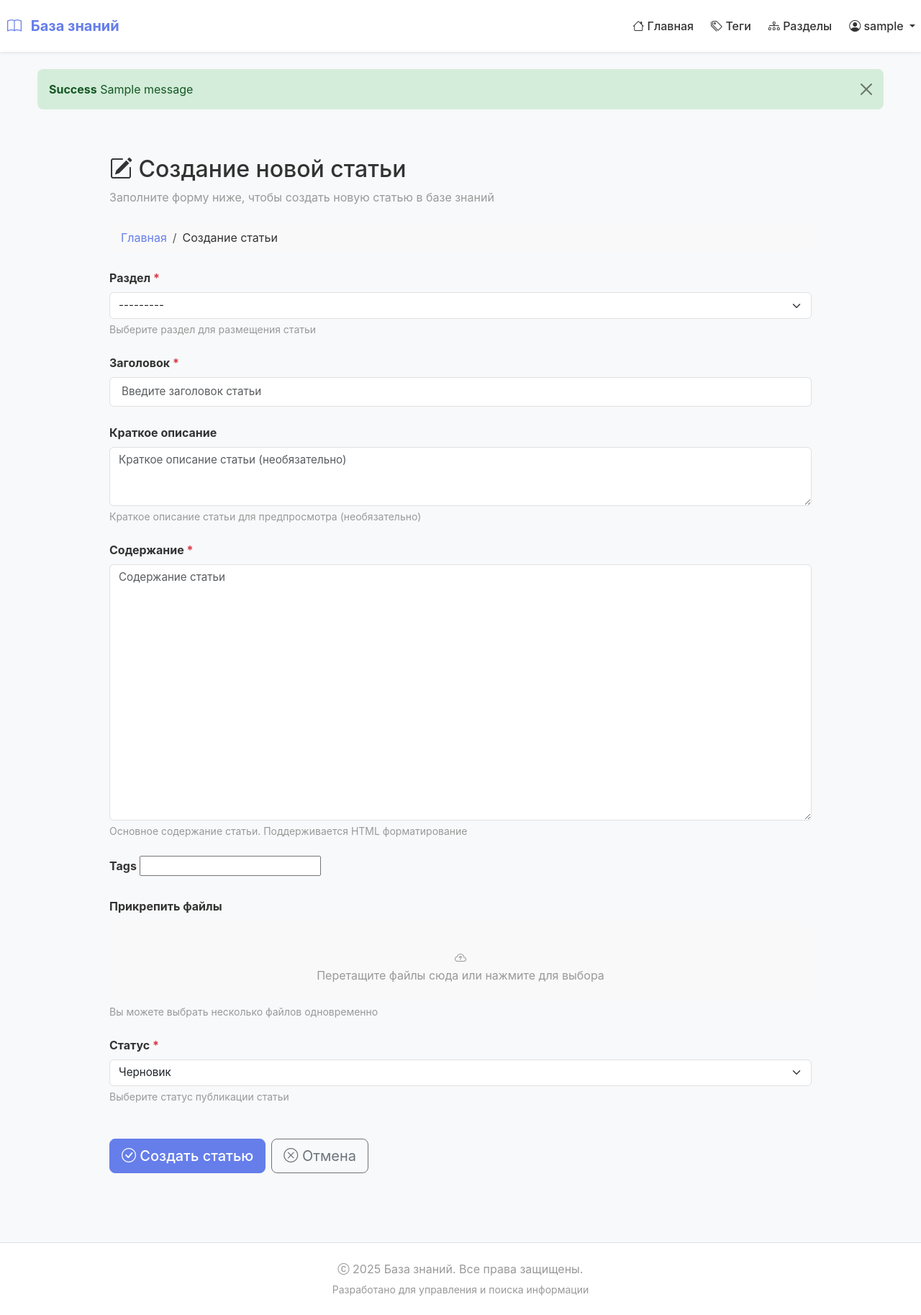
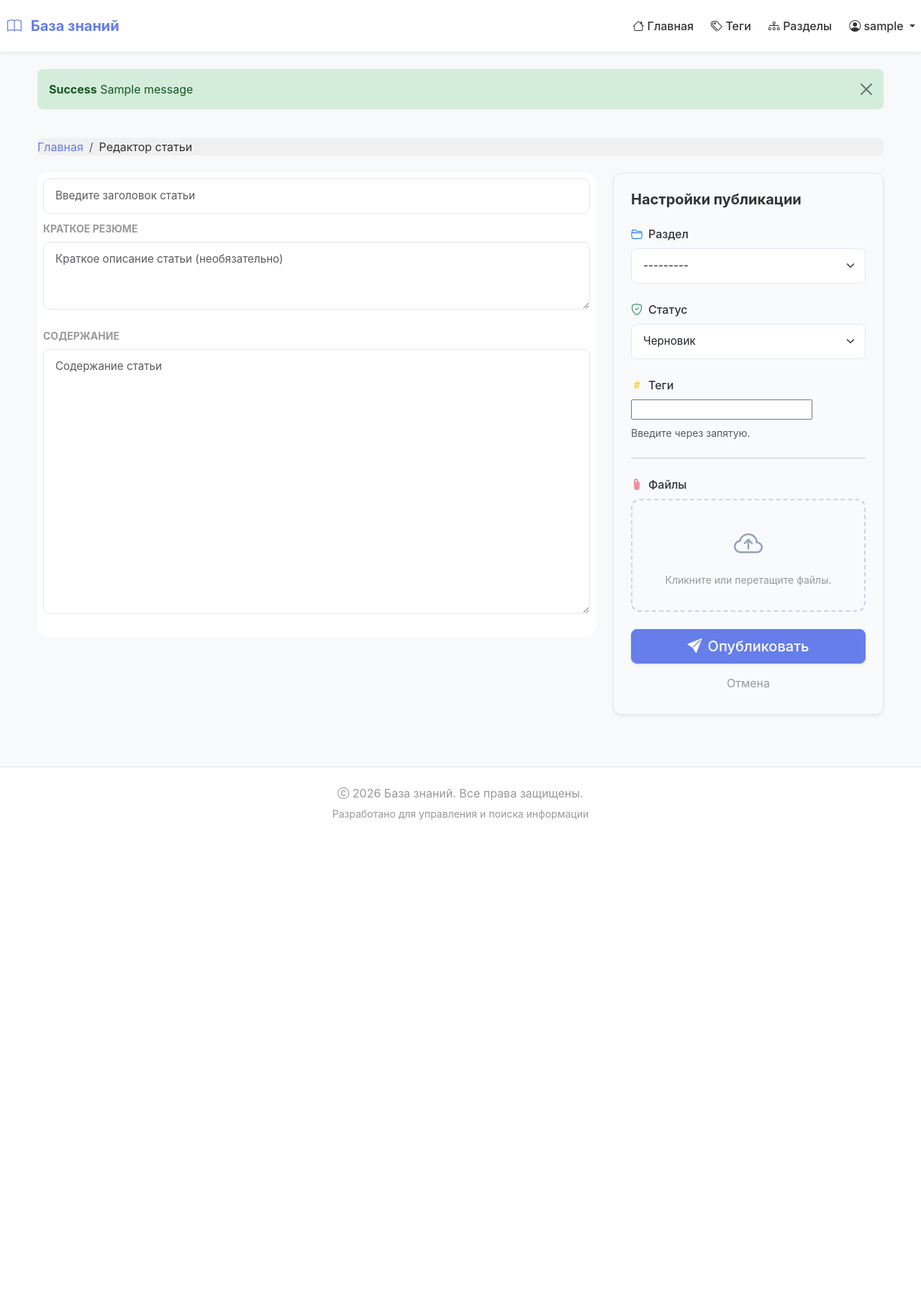
Before and after one commit to Dynbachka/-----_---, a Django app: page /article/create/ in a window 1280 px wide. Shown: the whole page at 72% size. After the commit the page ends 1139 px from the top, so only its background shows below. Run offline with Django 4.2, Linux system fonts and the light colour scheme; a user stored in the database is signed in; tables that the repository leaves empty hold one stand-in row (values such as "Sample post"); one stand-in notice (Sample message) is shown.

Commit message:
0303 почти реди

```diff
--- a/templates/base.html
+++ b/templates/base.html
@@ -408,7 +408,7 @@
     <footer class="mt-5 py-4 border-top">
         <div class="container text-center">
             <p class="text-muted mb-1">
-                <i class="bi bi-c-circle"></i> 2025 База знаний. Все права защищены.
+                <i class="bi bi-c-circle"></i> 2026 База знаний. Все права защищены.
             </p>
             <small class="text-muted">
                 Разработано для управления и поиска информации
--- a/templates/knowledge/create_article.html
+++ b/templates/knowledge/create_article.html
@@ -1,205 +1,195 @@
 {% extends 'base.html' %}
 {% load static %}
 
-{% block title %}Создание статьи{% endblock %}
+{% block title %}Новая статья - База знаний{% endblock %}
 
 {% block content %}
-<div class="container py-5">
-    <div class="row justify-content-center">
-        <div class="col-lg-10">
-            <!-- Заголовок -->
-            <div class="mb-4">
-                <h1 class="h2 mb-2">
-                    <i class="bi bi-pencil-square"></i> Создание новой статьи
-                </h1>
-                <p class="text-muted">Заполните форму ниже, чтобы создать новую статью в базе знаний</p>
-            </div>
+<style>
+    :root {
+        --editor-bg: #ffffff;
+        --sidebar-bg: #f8fafc;
+    }
 
-            <!-- Хлебные крошки -->
+    .editor-container {
+        background-color: var(--editor-bg);
+        border-radius: 1rem;
+    }
+
+    .sidebar-card {
+        background-color: var(--sidebar-bg);
+        border: 1px solid #e2e8f0;
+        border-radius: 0.75rem;
+        position: sticky;
+        top: 2rem;
+    }
+
+    /* Стилизация полей ввода */
+    .form-control, .form-select {
+        border: 1px solid #e2e8f0;
+        padding: 0.75rem 1rem;
+        border-radius: 0.5rem;
+        transition: all 0.2s;
+    }
+
+    .form-control:focus {
+        border-color: #6366f1;
+        box-shadow: 0 0 0 4px rgba(99, 102, 241, 0.1);
+    }
+
+    .title-input {
+        font-size: 2rem;
+        font-weight: 700;
+        border: none !important;
+        padding-left: 0 !important;
+        margin-bottom: 1rem;
+    }
+
+    .title-input:focus {
+        box-shadow: none !important;
+    }
+
+    /* Улучшенная зона загрузки */
+    .dropzone {
+        border: 2px dashed #cbd5e1;
+        border-radius: 0.75rem;
+        padding: 2rem;
+        text-align: center;
+        cursor: pointer;
+        transition: all 0.2s;
+    }
+
+    .dropzone:hover, .dropzone.dragover {
+        border-color: #6366f1;
+        background-color: #f5f7ff;
+    }
+
+    .dropzone i {
+        font-size: 2.5rem;
+        color: #94a3b8;
+    }
+</style>
+
+<div class="container py-4">
+    <!-- Шапка с навигацией -->
     <nav aria-label="breadcrumb" class="mb-4">
-                <ol class="breadcrumb bg-light px-3 py-2 rounded">
-                    <li class="breadcrumb-item"><a href="{% url 'knowledge:home' %}">Главная</a></li>
-                    <li class="breadcrumb-item active">Создание статьи</li>
+        <ol class="breadcrumb">
+            <li class="breadcrumb-item"><a href="{% url 'knowledge:home' %}" class="text-decoration-none">Главная</a></li>
+            <li class="breadcrumb-item active">Редактор статьи</li>
         </ol>
     </nav>
 
-            <!-- Форма создания статьи -->
     <form method="post" enctype="multipart/form-data" class="needs-validation" novalidate>
         {% csrf_token %}
 
-                <!-- Сообщения об ошибках -->
-                {% if form.non_field_errors %}
-                    <div class="alert alert-danger alert-dismissible fade show" role="alert">
-                        <strong>Ошибка!</strong>
-                        {% for error in form.non_field_errors %}
-                            <div>{{ error }}</div>
-                        {% endfor %}
-                        <button type="button" class="btn-close" data-bs-dismiss="alert"></button>
-                    </div>
-                {% endif %}
-
-                <!-- Раздел -->
-                <div class="mb-4">
-                    <label for="{{ form.section.id_for_label }}" class="form-label fw-bold">
-                        {{ form.section.label }}
-                        <span class="text-danger">*</span>
-                    </label>
-                    {{ form.section }}
-                    {% if form.section.errors %}
-                        <div class="invalid-feedback d-block">
-                            {{ form.section.errors.0 }}
-                        </div>
-                    {% endif %}
-                    <small class="text-muted d-block mt-1">Выберите раздел для размещения статьи</small>
-                </div>
-
-                <!-- Заголовок -->
-                <div class="mb-4">
-                    <label for="{{ form.title.id_for_label }}" class="form-label fw-bold">
-                        {{ form.title.label }}
-                        <span class="text-danger">*</span>
-                    </label>
+        <div class="row g-4">
+            <!-- Основная область: Контент -->
+            <div class="col-lg-8">
+                <div class="editor-container p-2">
+                    <!-- Заголовок статьи -->
+                    <div class="mb-2">
                         {{ form.title }}
                         {% if form.title.errors %}
-                        <div class="invalid-feedback d-block">
-                            {{ form.title.errors.0 }}
-                        </div>
+                            <div class="text-danger small">{{ form.title.errors.0 }}</div>
                         {% endif %}
                     </div>
 
                     <!-- Краткое описание -->
                     <div class="mb-4">
-                    <label for="{{ form.summary.id_for_label }}" class="form-label fw-bold">
-                        {{ form.summary.label }}
-                    </label>
+                        <label class="form-label text-muted small fw-bold text-uppercase">Краткое резюме</label>
                         {{ form.summary }}
-                    {% if form.summary.errors %}
-                        <div class="invalid-feedback d-block">
-                            {{ form.summary.errors.0 }}
-                        </div>
-                    {% endif %}
-                    <small class="text-muted d-block mt-1">Краткое описание статьи для предпросмотра (необязательно)</small>
                     </div>
 
-                <!-- Содержание -->
+                    <!-- Основной текст -->
                     <div class="mb-4">
-                    <label for="{{ form.content.id_for_label }}" class="form-label fw-bold">
-                        {{ form.content.label }}
-                        <span class="text-danger">*</span>
-                    </label>
+                        <label class="form-label text-muted small fw-bold text-uppercase">Содержание</label>
                         {{ form.content }}
                         {% if form.content.errors %}
-                        <div class="invalid-feedback d-block">
-                            {{ form.content.errors.0 }}
+                            <div class="text-danger small">{{ form.content.errors.0 }}</div>
+                        {% endif %}
                     </div>
-                    {% endif %}
-                    <small class="text-muted d-block mt-1">Основное содержание статьи. Поддерживается HTML форматирование</small>
+                </div>
+            </div>
+
+            <!-- Боковая панель: Настройки -->
+            <div class="col-lg-4">
+                <div class="sidebar-card p-4 shadow-sm">
+                    <h5 class="fw-bold mb-4">Настройки публикации</h5>
+
+                    <!-- Выбор раздела -->
+                    <div class="mb-4">
+                        <label class="form-label d-flex align-items-center">
+                            <i class="bi bi-folder2-open me-2 text-primary"></i> Раздел
+                        </label>
+                        {{ form.section }}
+                    </div>
+
+                    <!-- Статус -->
+                    <div class="mb-4">
+                        <label class="form-label d-flex align-items-center">
+                            <i class="bi bi-shield-check me-2 text-success"></i> Статус
+                        </label>
+                        {{ form.status }}
                     </div>
 
                     <!-- Теги -->
                     <div class="mb-4">
-                    <label for="{{ form.tags.id_for_label }}" class="form-label fw-bold">
-                        {{ form.tags.label }}
+                        <label class="form-label d-flex align-items-center">
+                            <i class="bi bi-hash me-2 text-warning"></i> Теги
                         </label>
                         {{ form.tags }}
-                    {% if form.tags.errors %}
-                        <div class="invalid-feedback d-block">
-                            {{ form.tags.errors.0 }}
-                        </div>
-                    {% endif %}
-                    <small class="text-muted d-block mt-1">{{ form.tags.help_text }}</small>
+                        <div class="form-text mt-2">Введите через запятую.</div>
                     </div>
 
-                <!-- Прикрепить файлы -->
+                    <hr class="my-4">
+
+                    <!-- Загрузка файлов -->
                     <div class="mb-4">
-                    <label for="{{ form.attachments.id_for_label }}" class="form-label fw-bold">
-                        {{ form.attachments.label }}
+                        <label class="form-label d-flex align-items-center">
+                            <i class="bi bi-paperclip me-2 text-danger"></i> Файлы
                         </label>
-                    <div class="upload-area border-2 border-dashed rounded p-4 bg-light" id="uploadArea">
-                        <input type="file" id="{{ form.attachments.id_for_label }}" name="{{ form.attachments.name }}" multiple class="form-control">
-                        <p class="text-muted text-center mb-0 mt-3">
-                            <i class="bi bi-cloud-arrow-up"></i><br>
-                            Перетащите файлы сюда или нажмите для выбора
-                        </p>
+                        <div class="dropzone" id="dropzone">
+                            <i class="bi bi-cloud-arrow-up"></i>
+                            <div class="mt-2 small text-muted">Кликните или перетащите файлы.</div>
+                            <input type="file" name="{{ form.attachments.name }}" id="{{ form.attachments.id_for_label }}" multiple hidden>
                         </div>
-                    {% if form.attachments.errors %}
-                        <div class="invalid-feedback d-block">
-                            {{ form.attachments.errors.0 }}
-                        </div>
-                    {% endif %}
-                    <small class="text-muted d-block mt-1">{{ form.attachments.help_text }}</small>
+                        <div id="file-list" class="mt-2 small text-primary"></div>
                     </div>
 
-                <!-- Статус -->
-                <div class="mb-4">
-                    <label for="{{ form.status.id_for_label }}" class="form-label fw-bold">
-                        {{ form.status.label }}
-                        <span class="text-danger">*</span>
-                    </label>
-                    {{ form.status }}
-                    {% if form.status.errors %}
-                        <div class="invalid-feedback d-block">
-                            {{ form.status.errors.0 }}
+                    <!-- Кнопки -->
+                    <div class="d-grid gap-2">
+                        <button type="submit" class="btn btn-primary btn-lg shadow-sm">
+                            <i class="bi bi-send-fill me-2"></i>Опубликовать
+                        </button>
+                        <a href="{% url 'knowledge:home' %}" class="btn btn-link text-muted text-decoration-none">
+                            Отмена
+                        </a>
                     </div>
-                    {% endif %}
-                    <small class="text-muted d-block mt-1">Выберите статус публикации статьи</small>
                 </div>
-
-                <!-- Кнопки действия -->
-                <div class="d-flex gap-2 pt-4">
-                    <button type="submit" class="btn btn-primary btn-lg">
-                        <i class="bi bi-check-circle"></i> Создать статью
-                    </button>
-                    <a href="{% url 'knowledge:home' %}" class="btn btn-outline-secondary btn-lg">
-                        <i class="bi bi-x-circle"></i> Отмена
-                    </a>
+            </div>
         </div>
     </form>
 </div>
-    </div>
-</div>
-
-<style>
-    .upload-area {
-        cursor: pointer;
-        transition: all 0.3s ease;
-    }
-
-    .upload-area:hover {
-        background-color: #e9ecef !important;
-        border-color: #0d6efd !important;
-    }
-
-    .upload-area.dragover {
-        background-color: #d9e3f7;
-        border-color: #0d6efd !important;
-    }
-
-    .upload-area input[type="file"] {
-        display: none;
-    }
-</style>
 
 <script>
-    // Drag and drop для файлов
-    const uploadArea = document.getElementById('uploadArea');
-    const fileInput = uploadArea.querySelector('input[type="file"]');
+    // Логика Drag & Drop
+    const dropzone = document.getElementById('dropzone');
+    const input = dropzone.querySelector('input');
+    const fileList = document.getElementById('file-list');
 
-    uploadArea.addEventListener('click', () => fileInput.click());
+    dropzone.addEventListener('click', () => input.click());
 
-    uploadArea.addEventListener('dragover', (e) => {
+    dropzone.addEventListener('dragover', (e) => {
         e.preventDefault();
-        uploadArea.classList.add('dragover');
+        dropzone.classList.add('dragover');
     });
 
-    uploadArea.addEventListener('dragleave', () => {
-        uploadArea.classList.remove('dragover');
+    ['dragleave', 'drop'].forEach(event => {
+        dropzone.addEventListener(event, () => dropzone.classList.remove('dragover'));
     });
 
-    uploadArea.addEventListener('drop', (e) => {
-        e.preventDefault();
-        uploadArea.classList.remove('dragover');
-        fileInput.files = e.dataTransfer.files;
+    input.addEventListener('change', () => {
+        const count = input.files.length;
+        fileList.textContent = count > 0 ? `Выбрано файлов: ${count}` : '';
     });
 </script>
 {% endblock %}
```
Also changed, not shown: templates/knowledge/edit_article.html (+166 -102 lines). Lines whose indentation alone changed are shown as unchanged.
